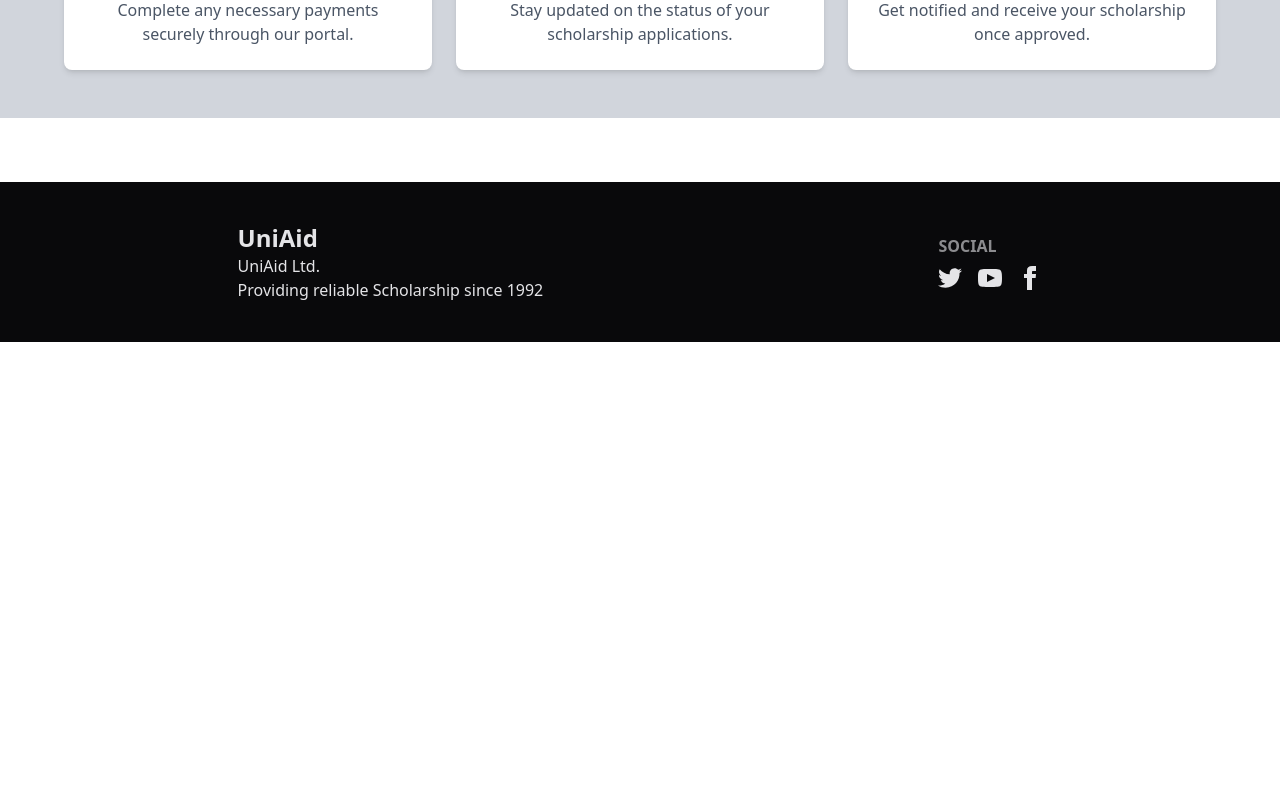
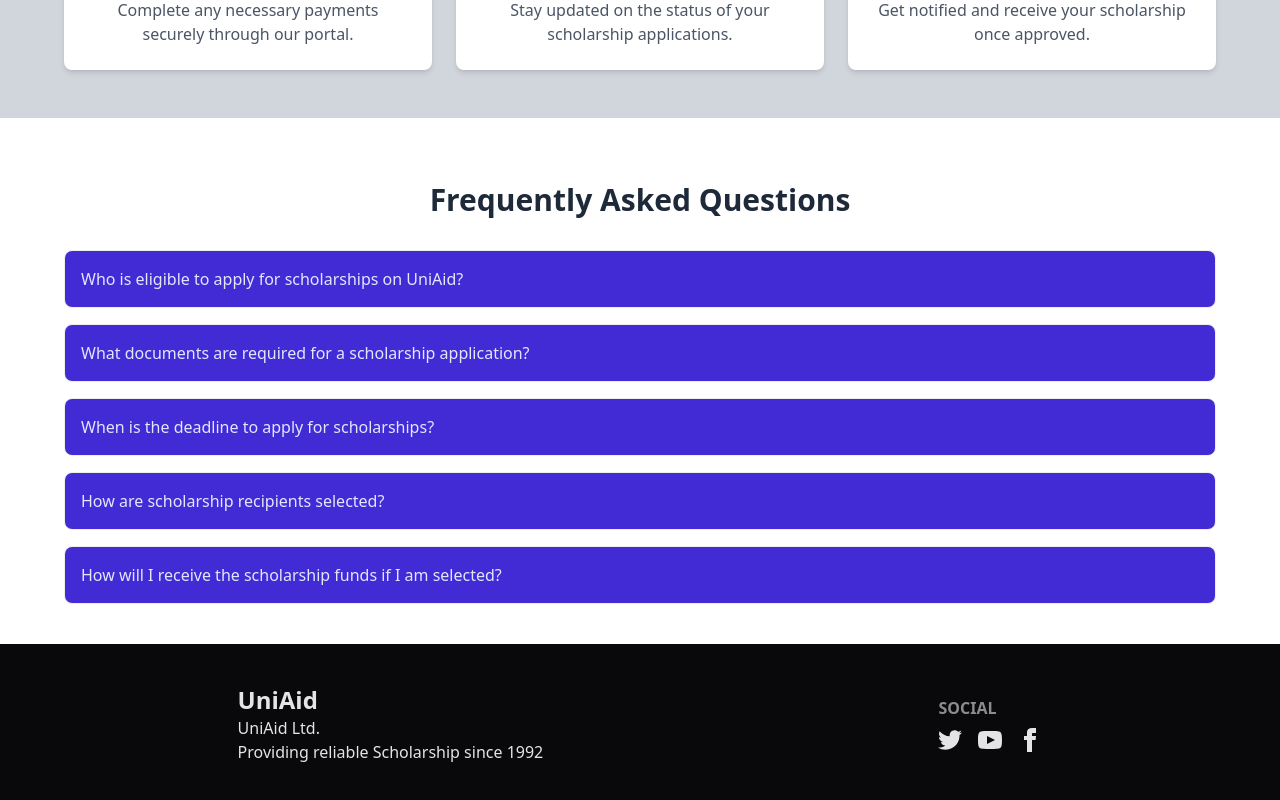
Before and after one commit to yeasinrahman26/UniAid-Client-, a React (Vite) app: page / in a window 1280 px wide. Shown: the part 1742-2542 px from the top of the page. Before the commit the page ends 2084 px from the top, so only its background shows below. Built offline with nearby package versions, Linux system fonts and the light colour scheme; no server answers.

Commit message:
FAQ add on Home section

```diff
--- /dev/null
+++ b/src/Pages/Home/Faq/FAQ.jsx
@@ -0,0 +1,80 @@
+
+
+const FAQ = () => {
+    return (
+      <section className="max-w-6xl mx-auto  my-10 space-y-4 ">
+        <div className="">
+          <h1 className="text-3xl font-bold text-center text-gray-800 mb-8">
+             Frequently Asked Questions
+          </h1>
+        </div>
+        {/* Question 1 */}
+        <div className="bg-base-100 border border-base-300 collapse">
+          <input type="checkbox" className="peer" />
+          <div className="collapse-title bg-primary text-primary-content peer-checked:bg-[#412ad5ce] peer-checked:text-secondary-content">
+            Who is eligible to apply for scholarships on UniAid?
+          </div>
+          <div className="collapse-content bg-primary text-primary-content peer-checked:bg-[#412ad5ce] peer-checked:text-secondary-content">
+            Each scholarship has specific eligibility criteria, such as academic
+            performance, financial need, or extracurricular achievements. Check
+            the eligibility requirements on each scholarship’s details page.
+          </div>
+        </div>
+
+        {/* Question 2 */}
+        <div className="bg-base-100 border border-base-300 collapse">
+          <input type="checkbox" className="peer" />
+          <div className="collapse-title bg-primary text-primary-content peer-checked:bg-[#412ad5ce] peer-checked:text-secondary-content">
+            What documents are required for a scholarship application?
+          </div>
+          <div className="collapse-content bg-primary text-primary-content peer-checked:bg-[#412ad5ce] peer-checked:text-secondary-content">
+            Required documents vary but often include academic transcripts,
+            proof of financial need, identification, recommendation letters, and
+            a personal statement. Check each scholarship's details page for
+            specific requirements.
+          </div>
+        </div>
+
+        {/* Question 3 */}
+        <div className="bg-base-100 border border-base-300 collapse">
+          <input type="checkbox" className="peer" />
+          <div className="collapse-title bg-primary text-primary-content peer-checked:bg-[#412ad5ce] peer-checked:text-secondary-content">
+            When is the deadline to apply for scholarships?
+          </div>
+          <div className="collapse-content bg-primary text-primary-content peer-checked:bg-[#412ad5ce] peer-checked:text-secondary-content">
+            Each scholarship has a different deadline, which is displayed on the
+            scholarship details page. Be sure to submit your application before
+            the specified deadline.
+          </div>
+        </div>
+
+        {/* Question 4 */}
+        <div className="bg-base-100 border border-base-300 collapse">
+          <input type="checkbox" className="peer" />
+          <div className="collapse-title bg-primary text-primary-content peer-checked:bg-[#412ad5ce] peer-checked:text-secondary-content">
+            How are scholarship recipients selected?
+          </div>
+          <div className="collapse-content bg-primary text-primary-content peer-checked:bg-[#412ad5ce] peer-checked:text-secondary-content">
+            Selection is based on academic merit, financial need,
+            extracurricular activities, and the quality of the application. Some
+            scholarships may also require an interview or additional evaluation.
+          </div>
+        </div>
+
+        {/* Question 5 */}
+        <div className="bg-base-100 border border-base-300 collapse">
+          <input type="checkbox" className="peer" />
+          <div className="collapse-title bg-primary text-primary-content peer-checked:bg-[#412ad5ce] peer-checked:text-secondary-content">
+            How will I receive the scholarship funds if I am selected?
+          </div>
+          <div className="collapse-content bg-primary text-primary-content peer-checked:bg-[#412ad5ce] peer-checked:text-secondary-content">
+            The scholarship provider determines the disbursement method, which
+            can include direct payment to your university, bank transfer, or
+            monthly stipends for education-related expenses.
+          </div>
+        </div>
+      </section>
+    );
+};
+
+export default FAQ;
--- a/src/Pages/Home/Home.jsx
+++ b/src/Pages/Home/Home.jsx
@@ -5,6 +5,7 @@ import HowWeWork from "./HowWeWork/HowWeWork";
 import TopScholarship from "./TopScholarship/TopScholarship";
 import { useContext } from "react";
 import AuthContext from "../../Auth/AuthContext";
+import FAQ from "./Faq/FAQ";
 
 
 const Home = () => {
@@ -23,7 +24,8 @@ const Home = () => {
           <Banner></Banner>
           <TopScholarship></TopScholarship>
           <AboutSection></AboutSection>
-          <HowWeWork></HowWeWork>{" "}
+          <HowWeWork></HowWeWork>
+          <FAQ></FAQ>
         </>
       )}
     </div>
```
